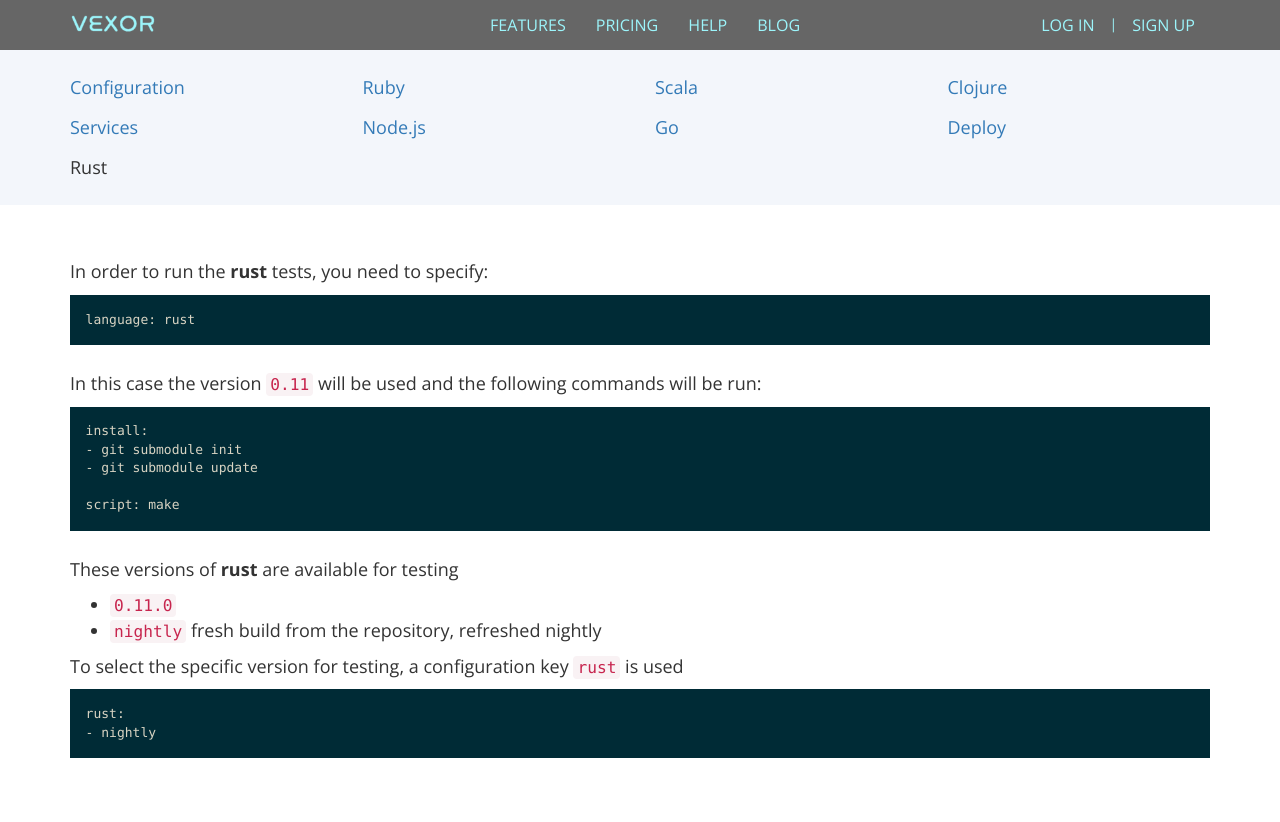
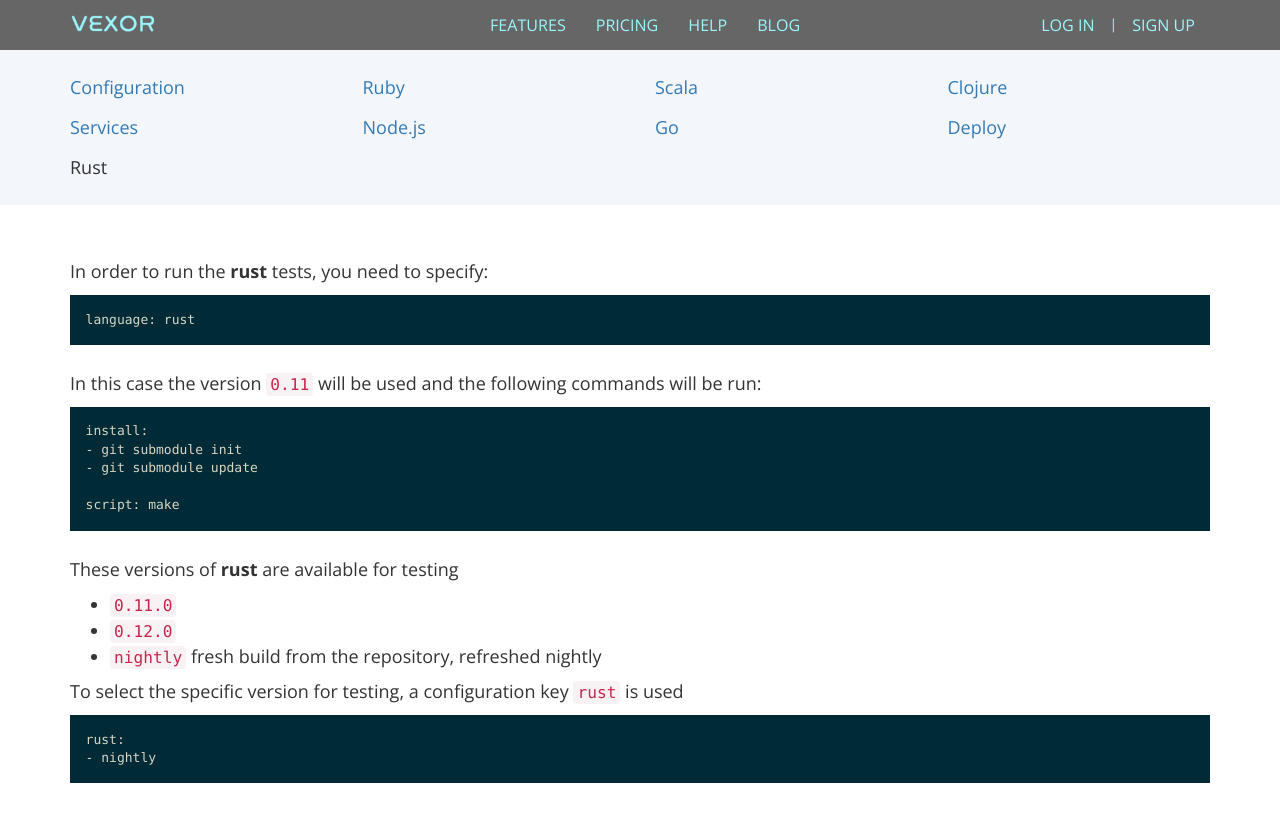
Before and after one commit to vexor/vx-promo, a Jekyll site: the page built from help/rust.md, in a window 1280 px wide. Shown: the top 822 px of the page. Built offline with Jekyll 4.4.1, drawn with Linux system fonts in a browser that asks for light colours; nearby versions of some CDN libraries; Markdown is read by kramdown in place of the engine named in the settings; comment, search, counter and statistics services are not loaded.

Commit message:
update rust help

```diff
--- a/help/rust.md
+++ b/help/rust.md
@@ -18,6 +18,7 @@ In this case the version ``0.11`` will be used and the following commands will b
 These versions of __rust__ are available for testing
 
 * ``0.11.0``
+* ``0.12.0``
 * ``nightly`` fresh build from the repository, refreshed nightly
 
 To select the specific version for testing, a configuration key ``rust`` is used
```
